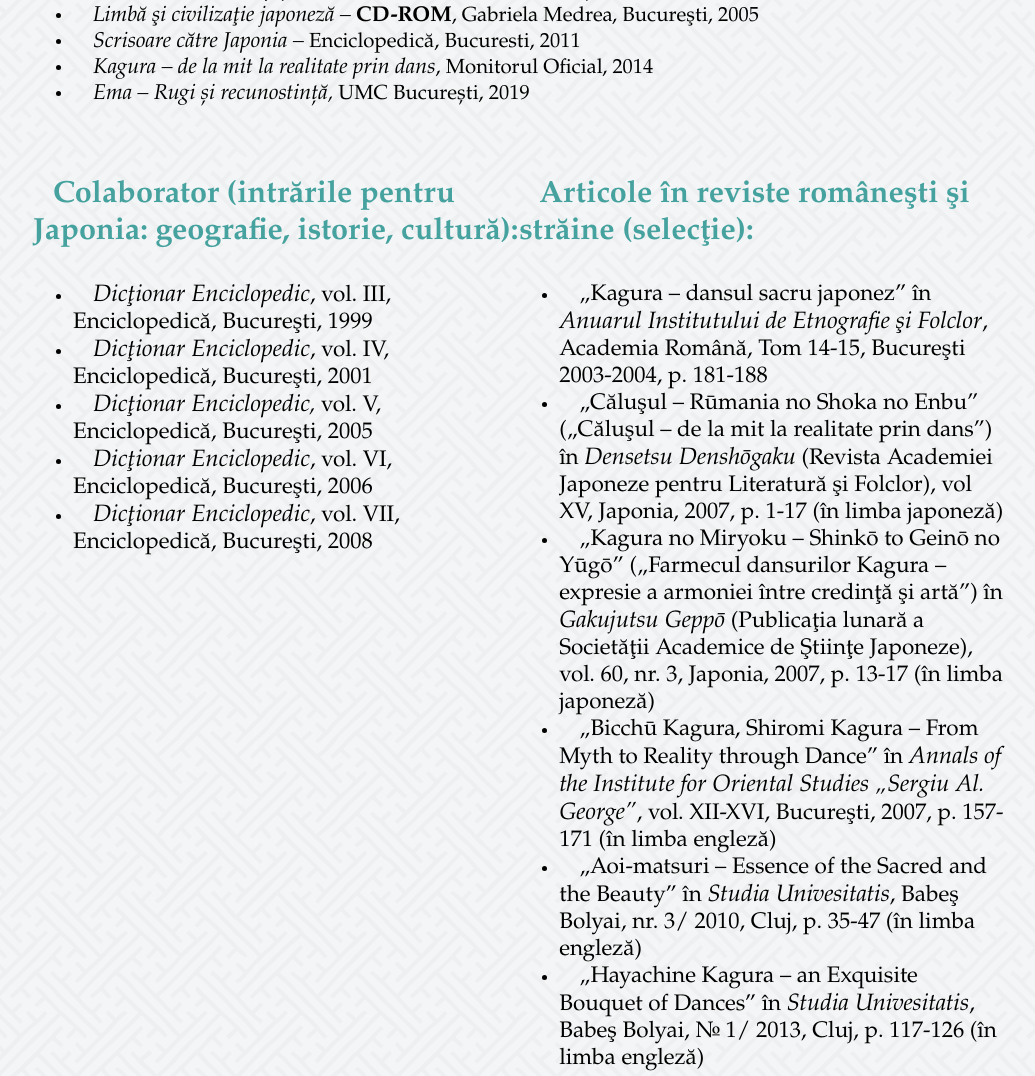
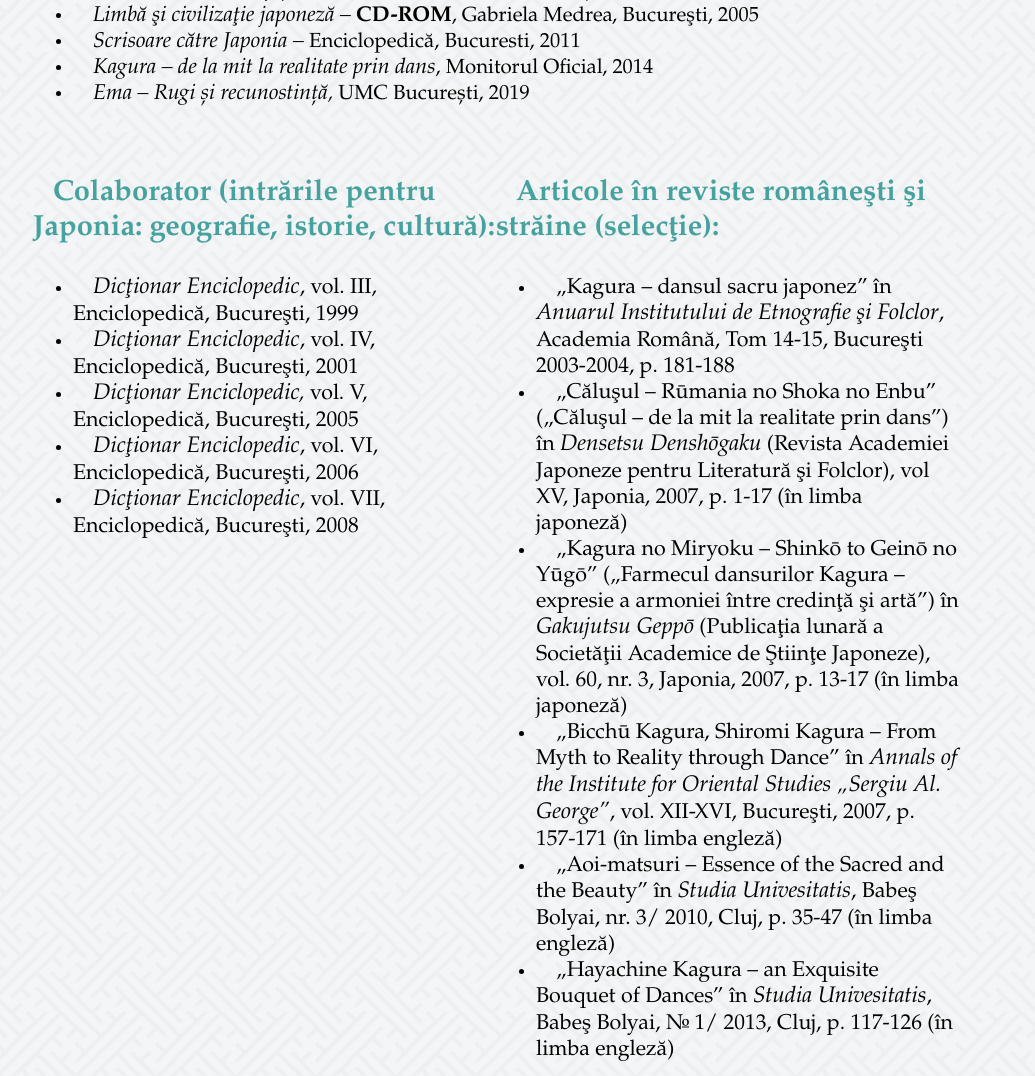
Before and after one commit to ANStoicescu/Deadlykittenn.github.io, a plain HTML site: page Carti_scrise.html in a window 1280 px wide. Shown: the part 984-2060 px from the top of the page, without its empty margins (144-1179 px from the left). Drawn offline with Linux system fonts and the light colour scheme.

Commit message:
final cu coloane responsive

```diff
--- a/Carti_scrise.html
+++ b/Carti_scrise.html
@@ -49,7 +49,6 @@
     <li><em>Kagura – de la mit la realitate prin dans</em>, Monitorul Oficial, 2014</li>
     <li><em>Ema &#8211; Rugi și recunostință,</em> UMC București, 2019</li>
   </ul>
-  <div class="secundar">
   <article>
     <h3>Colaborator (intrările pentru Japonia: geografie, istorie, cultură):</h3>
     <ul>
@@ -72,6 +71,5 @@
     </ul>
   </article>
 </div>
-</div>
 </body>
 </html>
--- a/Style.css
+++ b/Style.css
@@ -42,15 +42,11 @@ header {
     width: auto;
   }
 }
-.secundar {
-  text-indent: 20px;
-  margin-left: auto;
-  margin-right: auto;
-  width: 50em;
-}
-.secundar article {
-  width: 50%;
-  float: left;
+@media screen and (min-width:1036px) {
+  .middle article {
+    width: 50%;
+    float: left;
+  }
 }
 article > h3 {
   padding-top: 20px;
```
Lines whose indentation alone changed are shown as unchanged.
